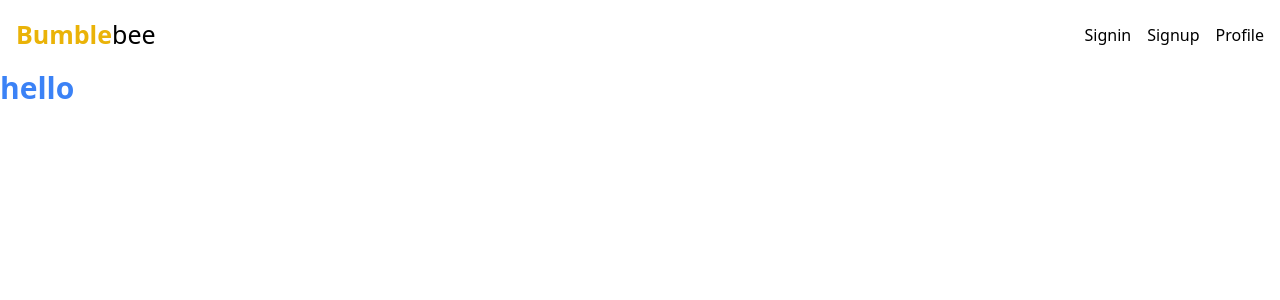
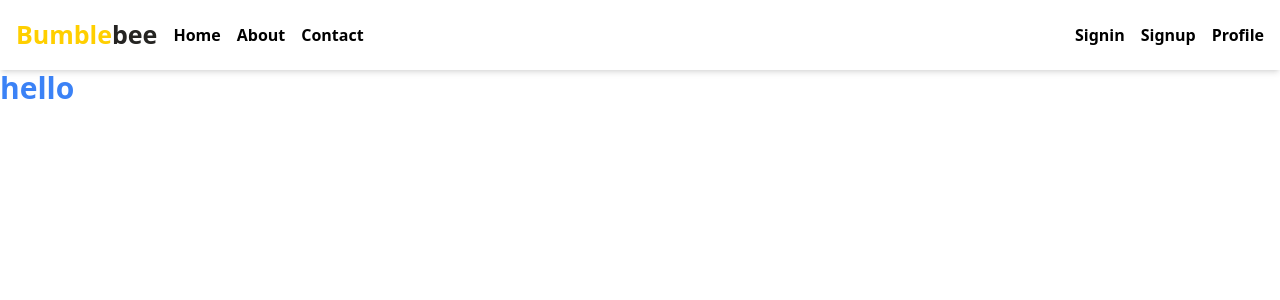
Before and after one commit to manojkumar021997/react-tailwind, a React (Create React App) app: page / in a window 1280 px wide. Shown: the top 300 px of the page. Built offline with nearby package versions, Linux system fonts and the light colour scheme.

Commit message:
changed navbar component

```diff
--- a/src/components/Navbar/Navbar.jsx
+++ b/src/components/Navbar/Navbar.jsx
@@ -1,16 +1,22 @@
 const Navbar =()=>{
     return(
-        <div className="flex justify-between items-center p-[1rem] ">
-            <div className="cursor-pointer">
+        <div className="flex justify-between items-center p-[1rem] shadow-md ">
+            <div className="flex items-center justify-between gap-4 cursor-pointer ">
                 <p>
-                    <strong className="text-[25px] font-semibold text-yellow-500">Bumble</strong>
-                    <span className="text-[25px]">bee</span></p>
+                    <strong className="text-[25px] font-semibold text-yellowColor">Bumble</strong>
+                    <span className="text-[25px] text-blackColor font-semibold">bee</span>
+                </p>
+                <ul className="flex gap-4 cursor-pointer font-semibold">
+                    <li className="hover:text-yellowColor">Home</li>
+                    <li className="hover:text-yellowColor">About</li>
+                    <li className="hover:text-yellowColor">Contact</li>
+                </ul>
             </div>
             <div>
-                <ul className=" flex gap-4 cursor-pointer">
-                    <li className="hover:text-yellow-500">Signin</li>
-                    <li className="hover:text-yellow-500">Signup</li>
-                    <li className="hover:text-yellow-500">Profile</li>
+                <ul className=" flex gap-4 cursor-pointer font-semibold">
+                    <li className="hover:text-yellowColor">Signin</li>
+                    <li className="hover:text-yellowColor">Signup</li>
+                    <li className="hover:text-yellowColor">Profile</li>
                 </ul>
             </div>
         </div>
```
